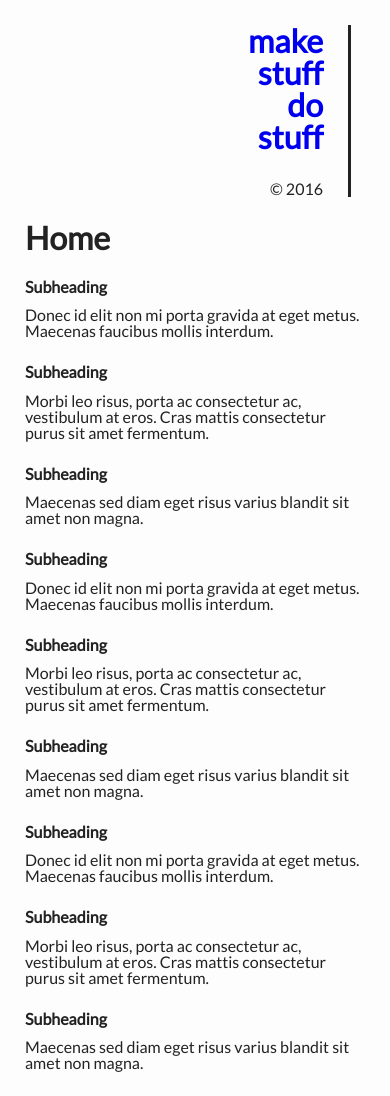
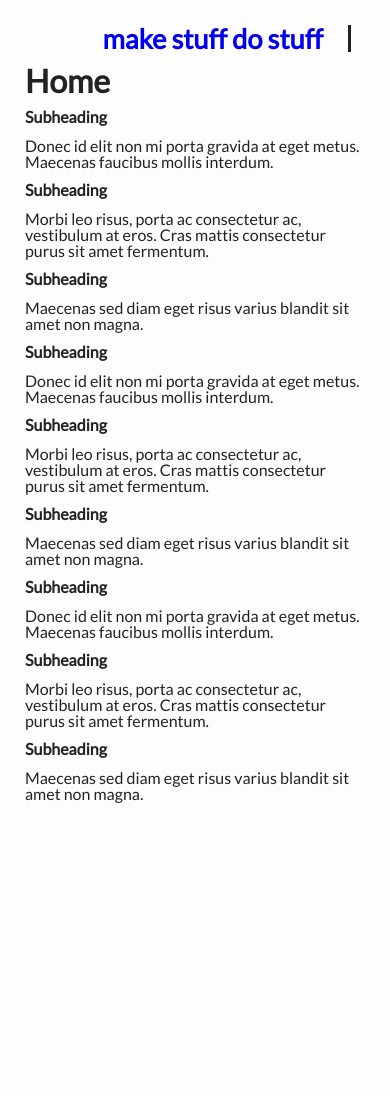
Before and after one commit to followfung/followfung.github.io, a Jekyll site: the page built from index.html, in a window 390 px wide. Built offline with Jekyll 4.4.1, drawn with Linux system fonts in a browser that asks for light colours; after the commit the page ends 900 px from its top, so only the background shows below that.

Commit message:
adjust spacing and stuff to remove excess whitespace on mobile

```diff
--- a/_includes/sidebar.html
+++ b/_includes/sidebar.html
@@ -1,6 +1,6 @@
 {% assign current_url = page.url %}
 <h1 class="branding">
-  <a href="/">make<br>stuff<br>do<br>stuff</a>
+  <a href="/">make stuff do stuff</a>
 </h1>
 
 <nav>
--- a/_sass/styles.scss
+++ b/_sass/styles.scss
@@ -63,13 +63,25 @@ p.copyright {
 
 /* Small screens */
 @include media-query(425px) {
+  .branding {
+    font-size: 1.7em;
+    margin-bottom: ($spacing / 2);
+  }
+
+  .copyright { display: none; }
+
   .sidebar {
     float: none;
     width: 90%;
   }
 
   .main-content {
-    margin: $spacing 0 0 0;
+    margin: ($spacing / 2) 0 0 0;
     padding-bottom: $spacing;
   }
+  .main-content {
+    h1, h2, h3, h4, h5, h6 {
+      margin-top: ($spacing / 2);
+    }
+  }
 }
```
